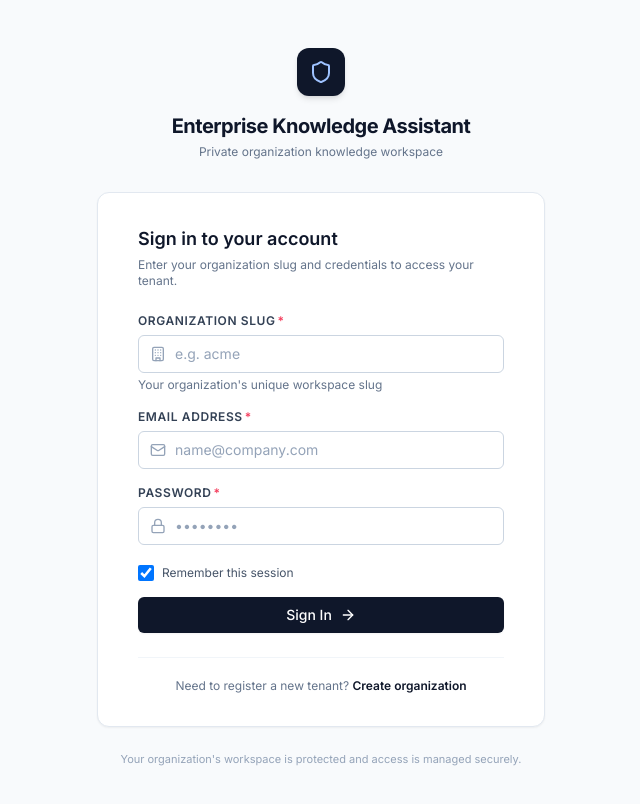
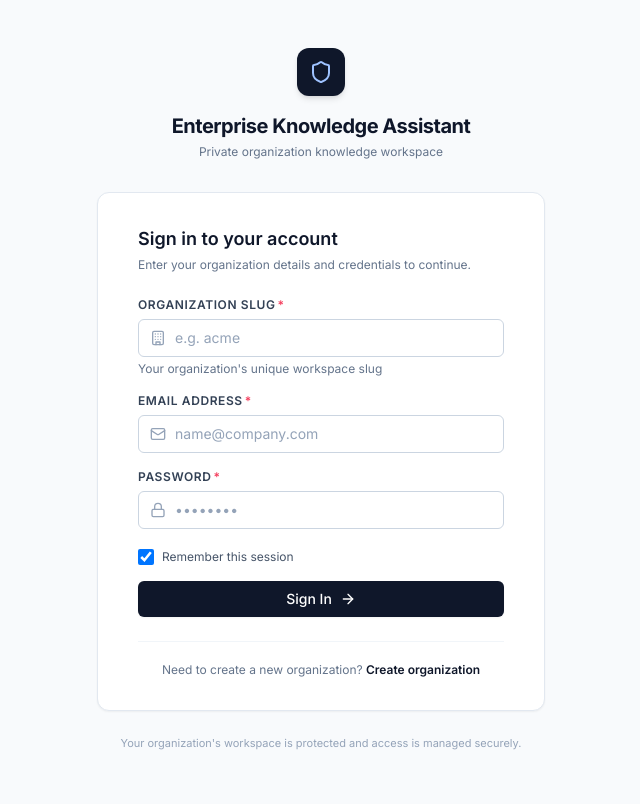
Before and after one commit to Badrinath-ml/Enterprise-AI-Assistant, a React (Vite) app in the folder frontend/: page /login in a window 1280 px wide. Shown: the top 804 px of the page, without its empty margins (319-959 px from the left). Built offline with nearby package versions, Linux system fonts and the light colour scheme; no server answers.

Commit message:
Remove internal architecture language from user experience

```diff
--- a/frontend/src/pages/auth/LoginPage.tsx
+++ b/frontend/src/pages/auth/LoginPage.tsx
@@ -27,7 +27,7 @@ export const LoginPage: React.FC = () => {
     setFormError(null);
 
     if (!tenantSlug.trim()) {
-      setFormError('Tenant slug is required');
+      setFormError('Organization slug is required');
       return;
     }
     if (!email.trim()) {
@@ -66,7 +66,7 @@ export const LoginPage: React.FC = () => {
       <div className="mb-6">
         <h3 className="text-lg font-semibold text-slate-900">Sign in to your account</h3>
         <p className="text-xs text-slate-500 mt-1">
-          Enter your organization slug and credentials to access your tenant.
+          Enter your organization details and credentials to continue.
         </p>
       </div>
 
@@ -135,7 +135,7 @@ export const LoginPage: React.FC = () => {
 
       <div className="mt-6 pt-5 border-t border-slate-100 text-center">
         <p className="text-xs text-slate-500">
-          Need to register a new tenant?{' '}
+          Need to create a new organization?{' '}
           <Link
             to="/register"
             className="font-semibold text-slate-900 hover:underline inline-flex items-center gap-1"
```
